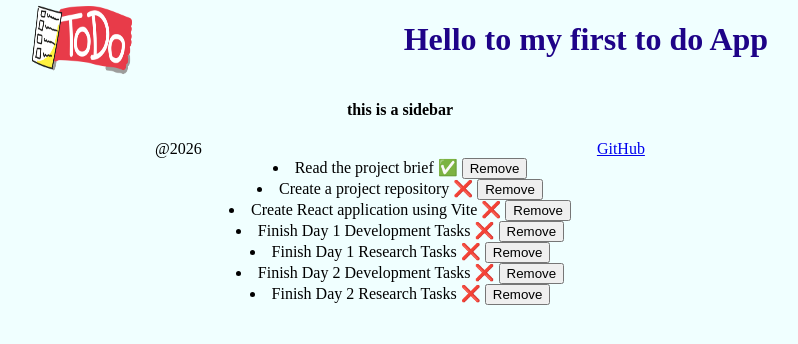
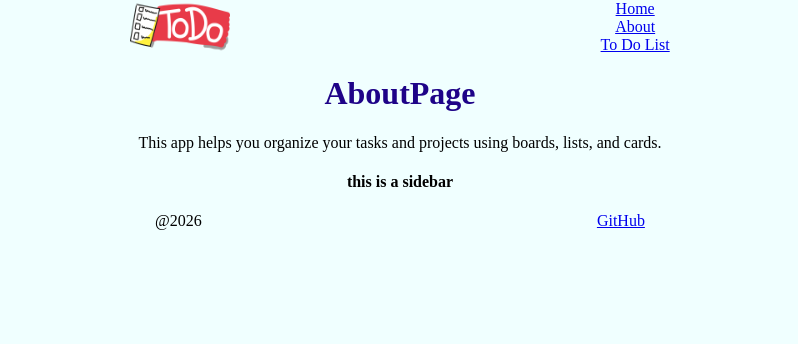
Before and after one commit to Sara-designer88/To-Do-app, a React (Vite) app: page /about in a window 1280 px wide. Shown: the top 344 px of the page, without its empty margins (240-1038 px from the left). Built offline with nearby package versions, Linux system fonts and the light colour scheme.

Commit message:
Third day

```diff
--- a/package.json
+++ b/package.json
@@ -11,7 +11,8 @@
   },
   "dependencies": {
     "react": "^19.2.5",
-    "react-dom": "^19.2.5"
+    "react-dom": "^19.2.5",
+    "react-router-dom": "^7.14.2"
   },
   "devDependencies": {
     "@eslint/js": "^9.39.4",
--- a/src/App.jsx
+++ b/src/App.jsx
@@ -5,20 +5,34 @@ import heroImg from './assets/hero.png'
 import Navbar from './components/Navbar'
 import Footer from './components/Footer'
 import Sidebar from './components/Sidebar'
-import Data from './components/Data'
+
+import { Routes, Route, Link } from "react-router-dom"
 
 import './App.css'
-
+import HomePage from './pages/HomePage'
+import AboutPage from './pages/AboutPage'
+import ItemDetailsPage from './pages/ItemDetailsPage'
+import DashboardPage from './pages/DashboardPage'
+import NotFoundPage from './pages/NotFoundPage'
 function App() {
 
 
   return (
     <>
+    <Navbar />
+      <Routes>
+        <Route path={"/"} element={<HomePage/>}/>
+        <Route path={"/about"} element={<AboutPage/>}/>
+        <Route path={"/user-list"} element={<DashboardPage/>}/>
+        <Route path={"/ItemDetailsPage"} element={<ItemDetailsPage/>}/>
+        <Route path={"*"} element={<NotFoundPage/>}/>
+
+
+      </Routes>
     <div>
-         <Navbar />
+
          <Sidebar />
          <Footer />
-         <Data/>
     </div>
 
     </>
--- a/src/components/Navbar.jsx
+++ b/src/components/Navbar.jsx
@@ -1,6 +1,8 @@
+import { Link } from "react-router-dom";
+
 const NavbarStyle = {
   display: "flex",
-  flexDirection: "row",
+  flexDirection: "coloum",
   justifyContent: "space-evenly",
 
 };
@@ -9,7 +11,13 @@ function Navbar() {
   return (
     <div style={NavbarStyle}>
       <img src="./src/assets/logo.png" alt="my logo" width="100px" />
-     <h1> Hello to my first to do App</h1>
+      <nav>
+        <Link to="/">Home</Link>
+        <br />
+        <Link to="/about">About</Link>
+        <br />
+        <Link to="/user-list">To Do List</Link>
+      </nav>
     </div>
   );
 }
--- /dev/null
+++ b/src/pages/AboutPage.jsx
@@ -0,0 +1,9 @@
+function AboutPage() {
+  return (
+    <div>
+    <h1>AboutPage</h1>
+    <p>This app helps you organize your tasks and projects using boards, lists, and cards.</p>
+    </div>
+  )
+}
+export default AboutPage
--- a/src/components/Data.jsx
+++ b/src/pages/DashboardPage.jsx
@@ -1,7 +1,7 @@
 import dataInfo from "../data/data.json";
 import { useState } from "react";
 
-function Data() {
+function DashboardPage() {
   const [stateData, setStateData] = useState(dataInfo);
   const handleRemoveFromData =(index)=> {
     console.log("trying to remove", index )
@@ -22,4 +22,4 @@ function Data() {
   );
 }
 
-export default Data;
+export default DashboardPage;
--- /dev/null
+++ b/src/pages/DashboardPage_no.jsx
@@ -0,0 +1,6 @@
+function DashboardPage() {
+  return (
+    <div>DashboardPage</div>
+  )
+}
+export default DashboardPage
--- /dev/null
+++ b/src/pages/HomePage.jsx
@@ -0,0 +1,6 @@
+function HomePage() {
+  return (
+    <div>HomePage</div>
+  )
+}
+export default HomePage
--- /dev/null
+++ b/src/pages/ItemDetailsPage.jsx
@@ -0,0 +1,6 @@
+function ItemDetailsPage() {
+  return (
+    <div>ItemDetailsPage</div>
+  )
+}
+export default ItemDetailsPage
--- /dev/null
+++ b/src/pages/NotFoundPage.jsx
@@ -0,0 +1,6 @@
+function NotFoundPage() {
+  return (
+    <div>NotFoundPage</div>
+  )
+}
+export default NotFoundPage
```
Also changed, not shown: src/main.jsx (+4 -3 lines), 1 other file (tests, documents, lock files or other folders).
